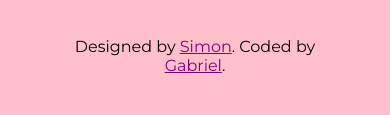
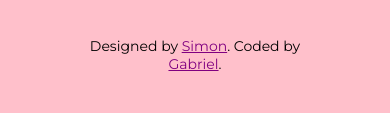
Before and after one commit to Laoluwapo/Kaafila, a website built with Parcel: page index.html in a window 390 px wide. Shown: the part 8325-8440 px from the top of the page. Built offline with nearby package versions, Linux system fonts and the light colour scheme.

Commit message:
Edit attribution font size for mobile.

```diff
--- a/style.css
+++ b/style.css
@@ -640,4 +640,7 @@ footer {
     .empty {
         display: none;
     }
+    .attribution {
+        font-size: 1.4rem;
+    }
 }
```
